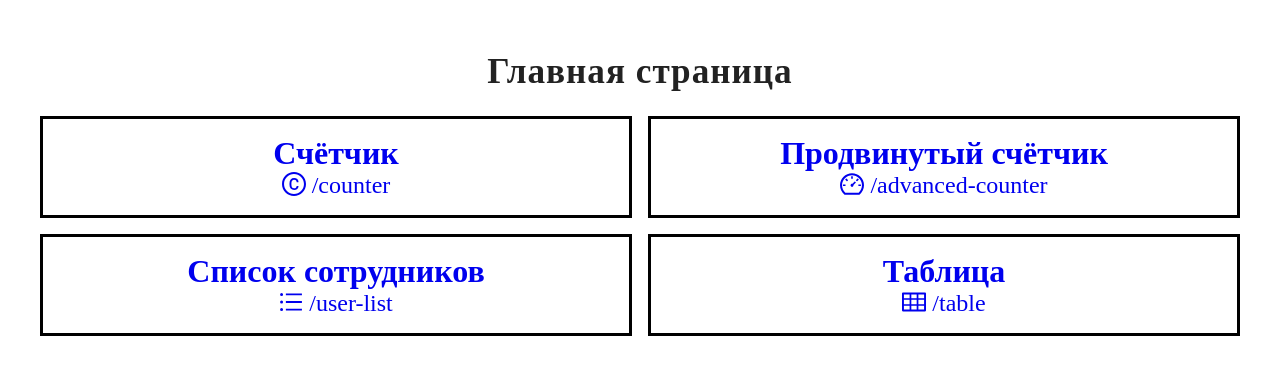
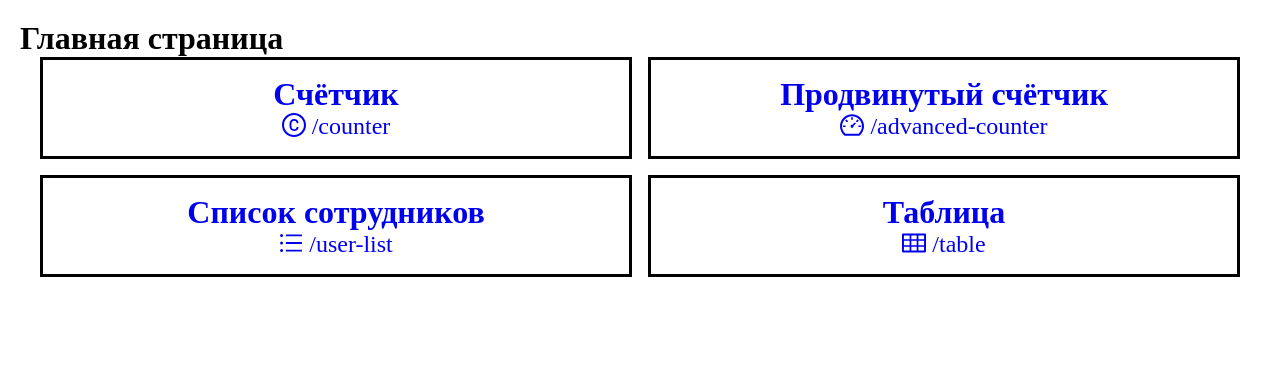
Before and after one commit to BairamovTimur/trainy-project, a React (Vite) app: page / in a window 1280 px wide. Shown: the top 374 px of the page. Built offline with nearby package versions, Linux system fonts and the light colour scheme.

Commit message:
Revert "fix: добавил форматирование заголовка"
This reverts commit 9c4ec958e95c2b88b57cb9547d7d7d06e9f50a3d.

```diff
--- a/src/pages/MainPage/MainPage.tsx
+++ b/src/pages/MainPage/MainPage.tsx
@@ -11,7 +11,7 @@ import styles from './styles.module.css';
 export const MainPage = () => {
 	return (
 		<div className={styles.container}>
-			<h1 className={styles.title}>Главная страница</h1>
+			<h1>Главная страница</h1>
 			<div className={styles.grid}>
 				<NavigationLink
 					icon={<CopyrightOutlined />}
--- a/src/pages/MainPage/styles.module.css
+++ b/src/pages/MainPage/styles.module.css
@@ -3,21 +3,11 @@
 }
 
 .grid {
-	display: grid;
-	grid-template-columns: repeat(2, 1fr);
-	gap: 16px;
+    display: grid;
+    grid-template-columns: repeat(2, 1fr);
+    gap: 16px;
 	max-width: 1200px;
 	margin: 0 auto;
-}
-
-.title {
-	text-align: center;
-	font-size: 2.2rem;
-	font-weight: 700;
-	color: #222;
-	margin-top: 32px;
-	margin-bottom: 24px;
-	letter-spacing: 1px;
 }
 
 @media (max-width: 600px) {
```
